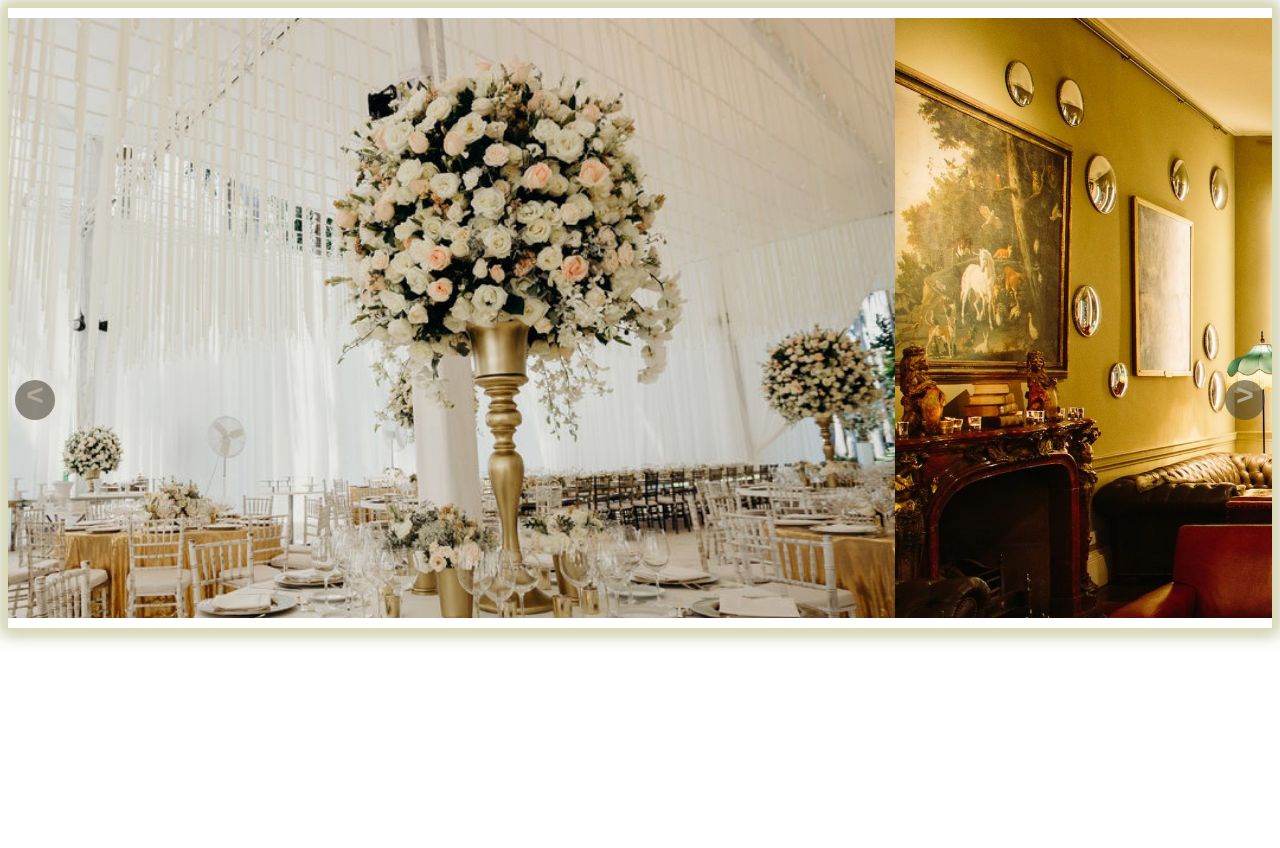
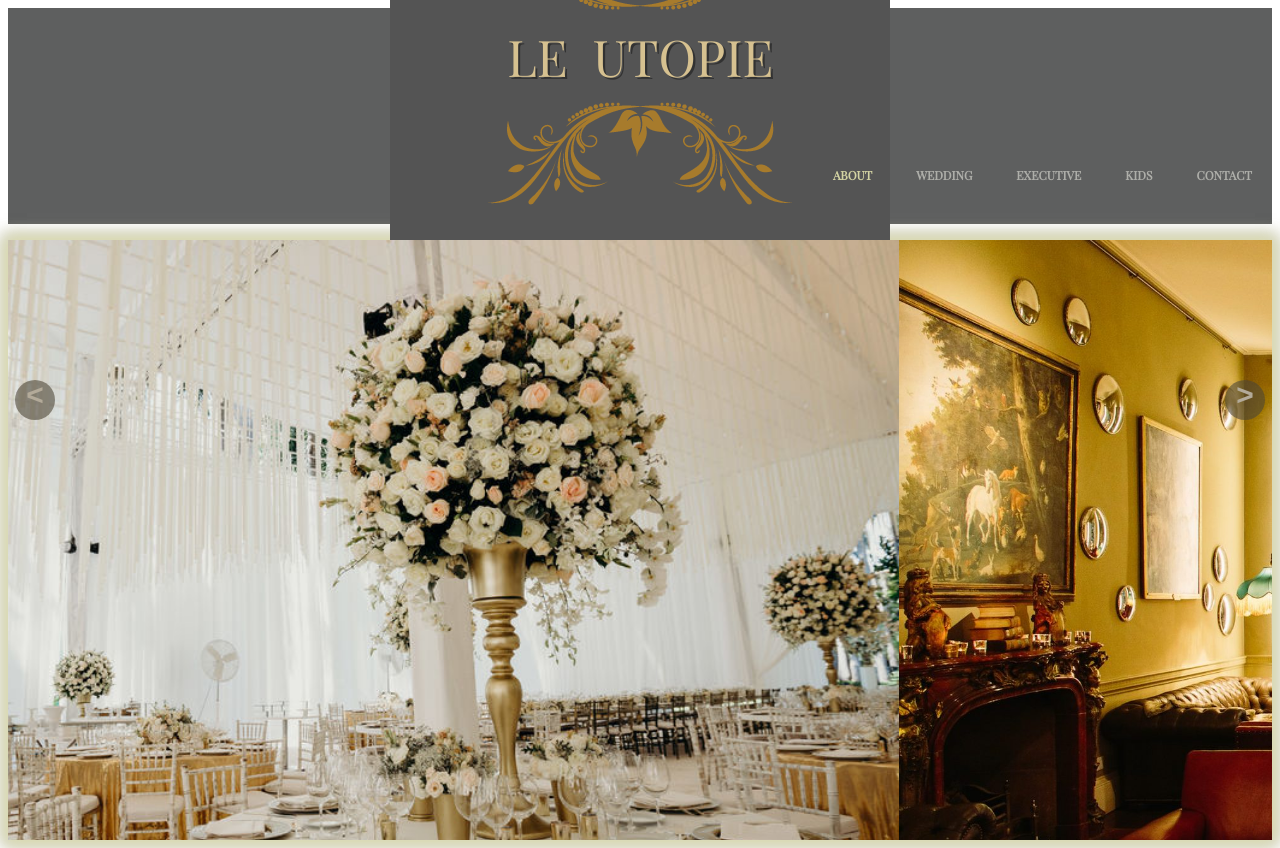
Before and after one commit to MayraCortinez/LeUtopie-Ecommerce, a plain HTML site: page home.html in a window 1280 px wide. Before the commit the page ends 800 px from the top, so only its background shows below. Drawn offline with Linux system fonts and the light colour scheme.

Commit message:
working header

```diff
--- a/home.css
+++ b/home.css
@@ -1,15 +1,94 @@
+/* Google Fonts */
+
+@import url('https://fonts.googleapis.com/css2?family=Playfair+Display+SC&display=swap');
+
+
+
 * {
     box-sizing: border-box;
+    font-family: 'Playfair Display SC', serif;
+    list-style: none;
+    text-decoration: none;
 }
 
-/* body{
-    background: #4D4637;
-    height: 500px;
-} */
 
-body .container-slider{
+header {
     width: 100%;
-    padding: 10px;
+    height: 100%;
+    background-color: rgb(94, 95, 95);
+    z-index: 9;
+}
+
+nav {
+    height: 100px;
+    width: 100%;
+    display: flex;
+    justify-content: space-evenly;
+    align-items: center;
+}
+
+.logo {
+    width: 140px;
+    left: 20px;
+    margin: auto;
+}
+
+.bar-btn {
+    font-size: 25px;
+    color:rgba(255, 255, 190, .75);
+    margin-right: 20px;
+    cursor: pointer;
+}
+
+.nav-menu {
+    position: fixed;
+    width: 100%;
+    height: 0vh;
+    top: 100px;
+    background: rgba(0,0,0,.95);
+    text-align: center;
+    transition: all .5s;
+}
+
+.nav-menu li {
+    display: none;
+    line-height: 30px;
+    margin: 50px 0;
+    transition: all .5s;
+}
+
+.nav-menu li a{
+    color:rgba(201, 201, 195, 0.75);
+    font-size: 16px;
+    text-transform: uppercase;
+    font-weight: 600;
+}
+
+.nav-menu li a.active, .nav-menu li a:hover{
+    color: rgba(255, 255, 190, .75);
+    transition: .3s;
+}
+
+#check{
+    display: none;
+}
+
+#check:checked ~ .nav-menu{
+    height: 100vh;
+}
+
+#check:checked ~ .nav-menu li{
+   display: block;
+}
+
+.carrousel-text{
+    z-index: 1;
+}
+
+
+.container-slider{
+    z-index: -1;
+    width: 100%;
     margin: 0 auto;
     overflow: hidden;
     box-shadow: 0px 0px 15px 5px rgba(255, 255, 190, .75),
@@ -64,4 +143,40 @@ body .container-slider{
 }
 
 
-/* header */
+/* Responsive for desktop*/
+
+@media screen and (min-width: 768px){
+    .logo {
+        margin-left: 50px;
+    }
+
+    nav {
+        height: 100px;
+    }
+
+    .bar-btn{
+        display: none;
+    }
+
+    .nav-menu {
+        position: relative;
+        height: 100px;
+        top: 0;
+        background: none;
+        transition: none;
+        text-align: right;
+        margin-right: 50px;
+    }
+
+    .nav-menu li {
+        display: inline-block;
+        line-height: 100px;
+        margin: 0 20px;
+        transition: none;
+    }
+
+    .nav-menu li a {
+        font-size: 12px;
+    }
+
+}
--- a/home.html
+++ b/home.html
@@ -4,13 +4,29 @@
     <meta charset="UTF-8">
     <meta http-equiv="X-UA-Compatible" content="IE=edge">
     <meta name="viewport" content="width=device-width, initial-scale=1.0">
+    <script src="https://kit.fontawesome.com/46efef2c4e.js" crossorigin="anonymous"></script>
     <link rel="stylesheet" href="/home.css">
     <title>Document</title>
 </head>
 <body>
-  <header>
-
-  </header>
+    <header>
+        <nav>
+            <div>
+                <img src="/images/logo.png" alt="Logo LE UTOPIE">
+            </div>
+        </nav>
+        <input type="checkbox" id="check">
+        <label for="check" class="bar-btn">
+            <i class="fas fa-bars"></i>
+        </label>
+        <ul class="nav-menu">
+            <li><a href="" class="active">About</a></li>
+            <li><a href="">Wedding</a></li>
+            <li><a href="">Executive</a></li>
+            <li><a href="">Kids</a></li>
+            <li><a href="">Contact</a></li>
+        </ul>
+    </header>
     <section class="container-slider">
         <div class="slider" id="slider">
             <div class="slider-section">
```
Also changed, not shown: images/logo.png (added).
